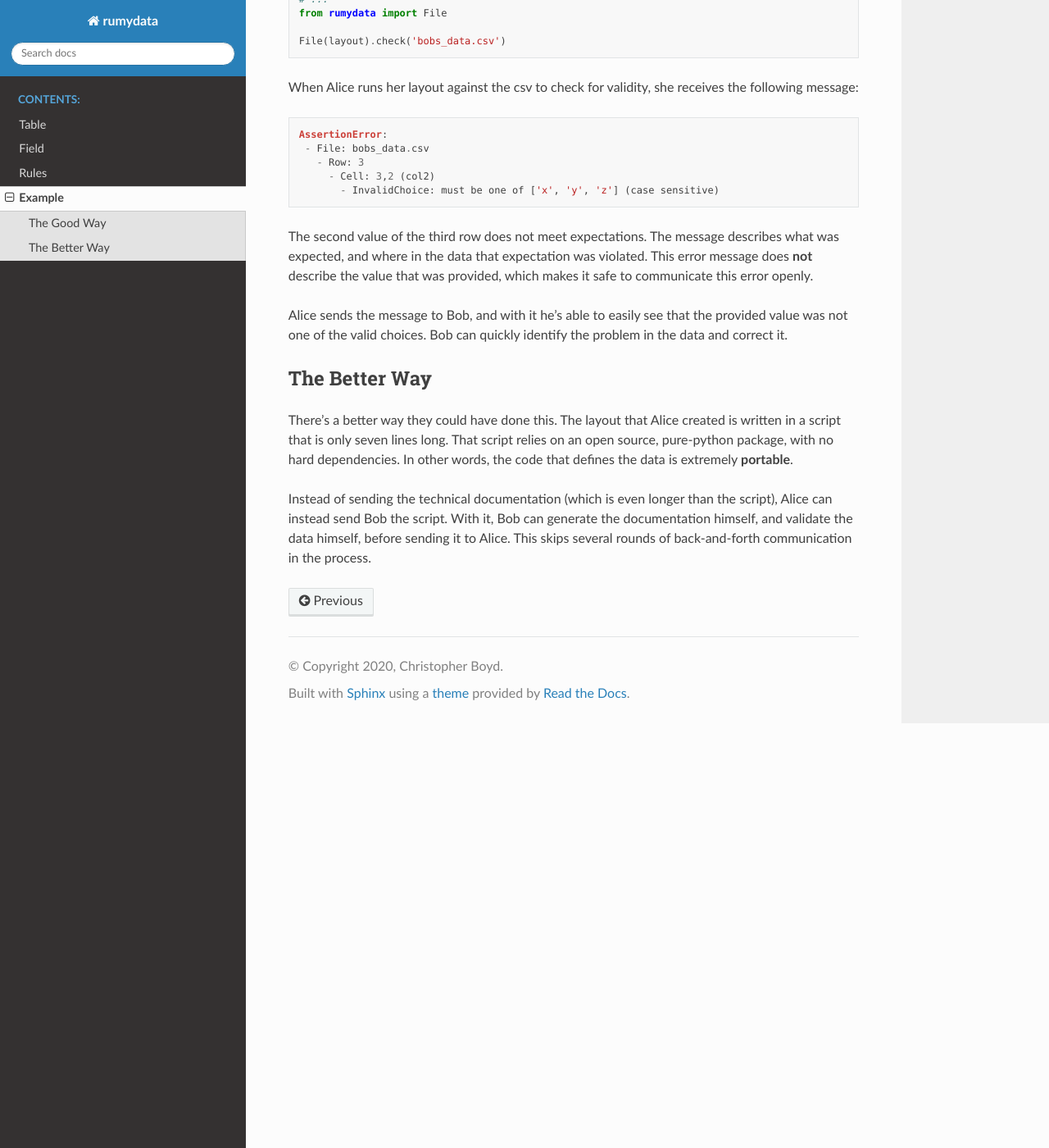
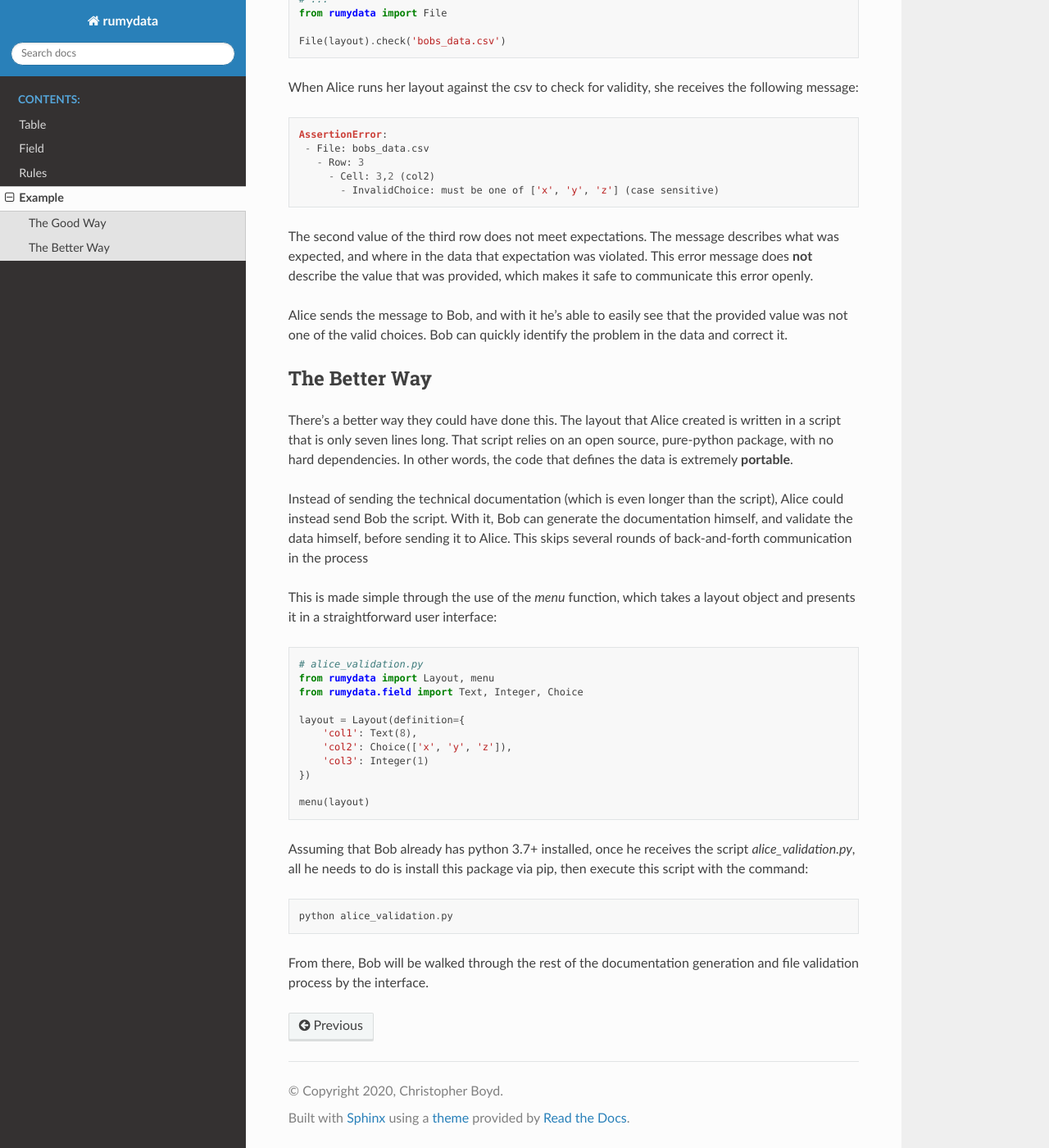
Before and after one commit to Mikuana/rumydata, a Sphinx documentation site: the page built from docs/source/example.rst, in a window 1280 px wide and 1400 px high, scrolled down 1486 px. Shown: the whole window at 82% size. Built offline with Sphinx 7.4.7 and the Read the Docs theme 2.0.0, drawn with Linux system fonts in a browser that asks for light colours.

Commit message:
Add menu object to example
This is the preferred way of sharing the validation script.

```diff
--- a/docs/source/example.rst
+++ b/docs/source/example.rst
@@ -101,6 +101,30 @@ open source, pure-python package, with no hard dependencies. In other words,
 the code that defines the data is extremely **portable**.
 
 Instead of sending the technical documentation (which is even longer than the
-script), Alice can instead send Bob the script. With it, Bob can generate the
+script), Alice could instead send Bob the script. With it, Bob can generate the
 documentation himself, and validate the data himself, before sending it to
-Alice. This skips several rounds of back-and-forth communication in the process.
+Alice. This skips several rounds of back-and-forth communication in the process
+
+This is made simple through the use of the `menu` function, which takes a layout
+object and presents it in a straightforward user interface::
+
+    # alice_validation.py
+    from rumydata import Layout, menu
+    from rumydata.field import Text, Integer, Choice
+
+    layout = Layout(definition={
+        'col1': Text(8),
+        'col2': Choice(['x', 'y', 'z']),
+        'col3': Integer(1)
+    })
+
+    menu(layout)
+
+Assuming that Bob already has python 3.7+ installed, once he receives the script
+`alice_validation.py`, all he needs to do is install this package via pip, then
+execute this script with the command::
+
+    python alice_validation.py
+
+From there, Bob will be walked through the rest of the documentation generation
+and file validation process by the interface.
```
